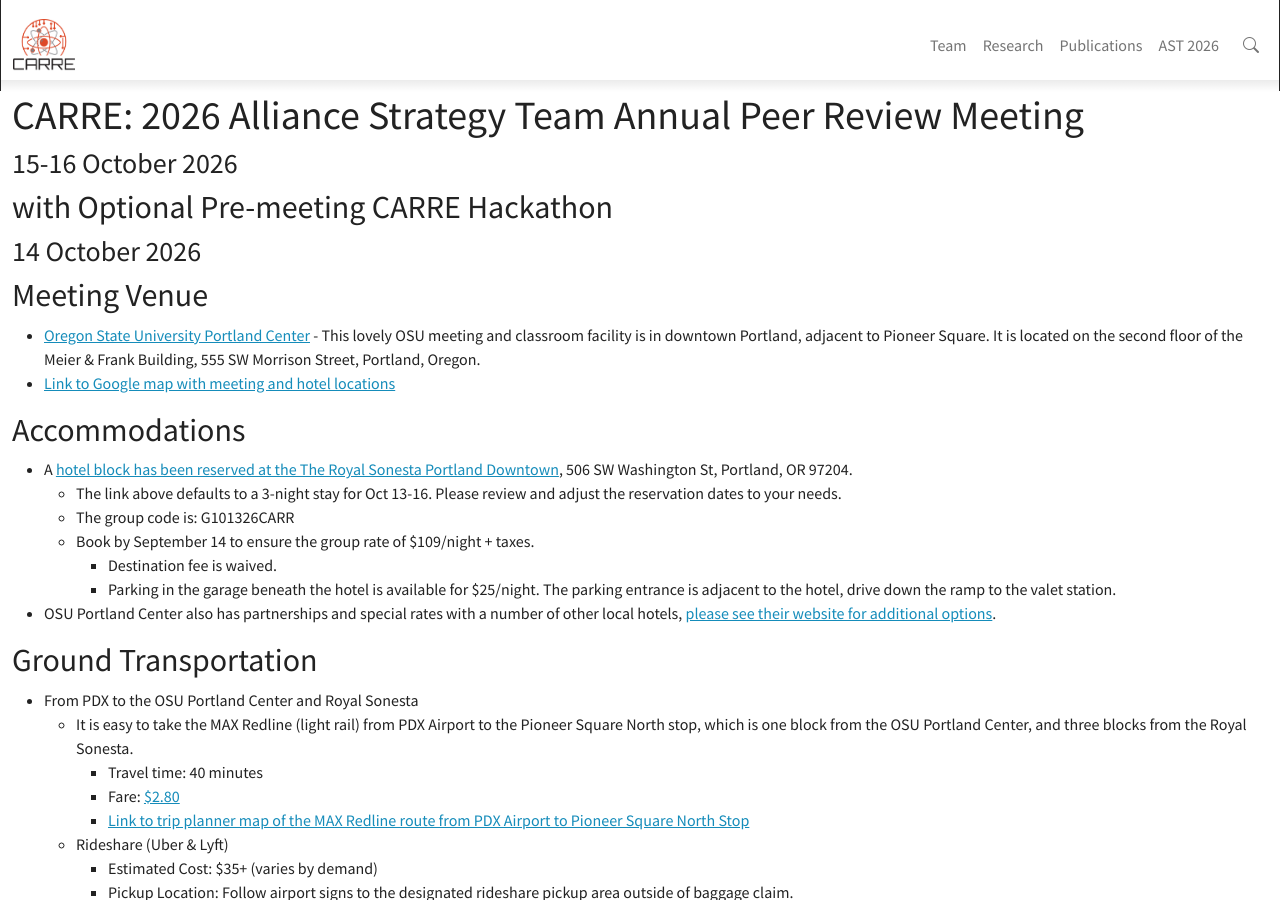
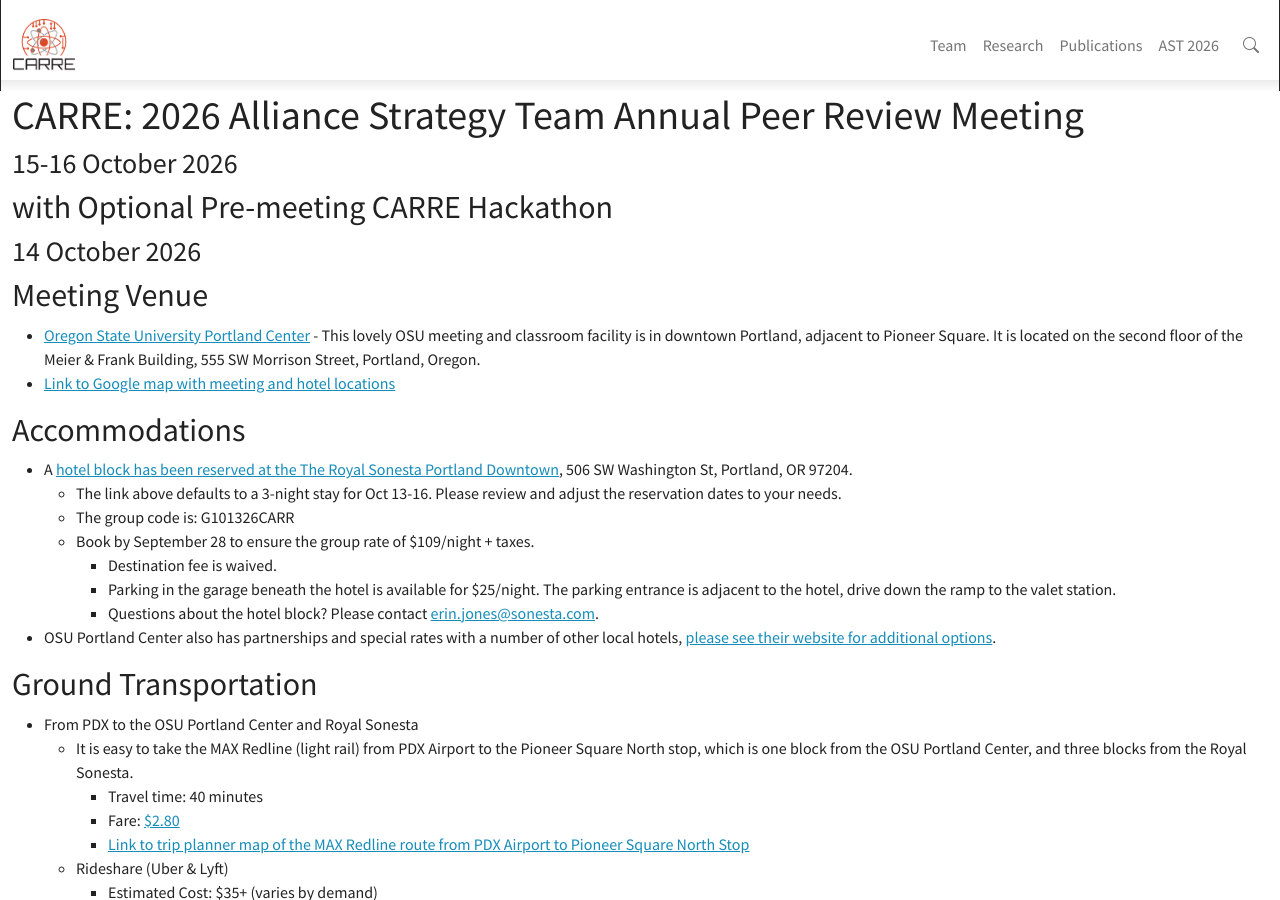
Before and after one commit to CARRE-PSAAP/CARRE-PSAAP.github.io, a Jekyll site: the page built from _pages/ast2026.md, in a window 1280 px wide and 900 px high. Built offline with Jekyll 4.4.1, drawn with Linux system fonts in a browser that asks for light colours; nearby versions of some CDN libraries.

Commit message:
Update ast2026.md
hotel block extended through Sept 28

```diff
--- a/_pages/ast2026.md
+++ b/_pages/ast2026.md
@@ -21,9 +21,10 @@ permalink: /ast/
 - A [hotel block has been reserved at the The Royal Sonesta Portland Downtown](https://www.sonesta.com/royal-sonesta/or/portland/royal-sonesta-portland-downtown?isGroupCode=true&groupCode=G101326CARR&checkin=2026-10-13&checkout=2026-10-16), 506 SW Washington St, Portland, OR 97204.
   - The link above defaults to a 3-night stay for Oct 13-16. Please review and adjust the reservation dates to your needs.
   - The group code is: G101326CARR
-  - Book by September 14 to ensure the group rate of $109/night + taxes.
+  - Book by September 28 to ensure the group rate of $109/night + taxes.
     - Destination fee is waived.
     - Parking in the garage beneath the hotel is available for $25/night. The parking entrance is adjacent to the hotel, drive down the ramp to the valet station.
+    - Questions about the hotel block?  Please contact [erin.jones@sonesta.com](mailto:erin.jones@sonesta.com).
 - OSU Portland Center also has partnerships and special rates with a number of other local hotels, [please see their website for additional options](https://portland.oregonstate.edu/event-conference-services/community-partners).
 
 ## Ground Transportation
```
